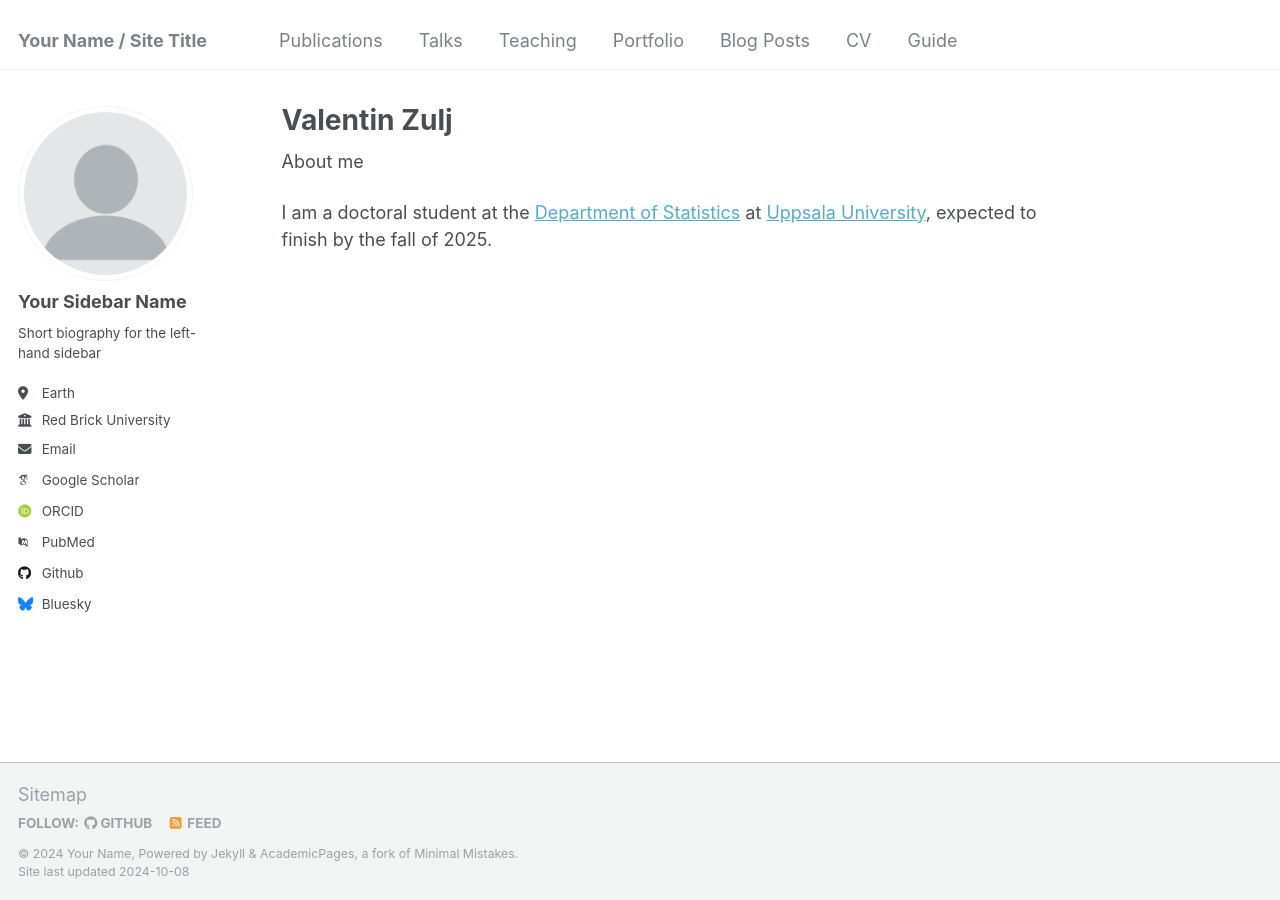
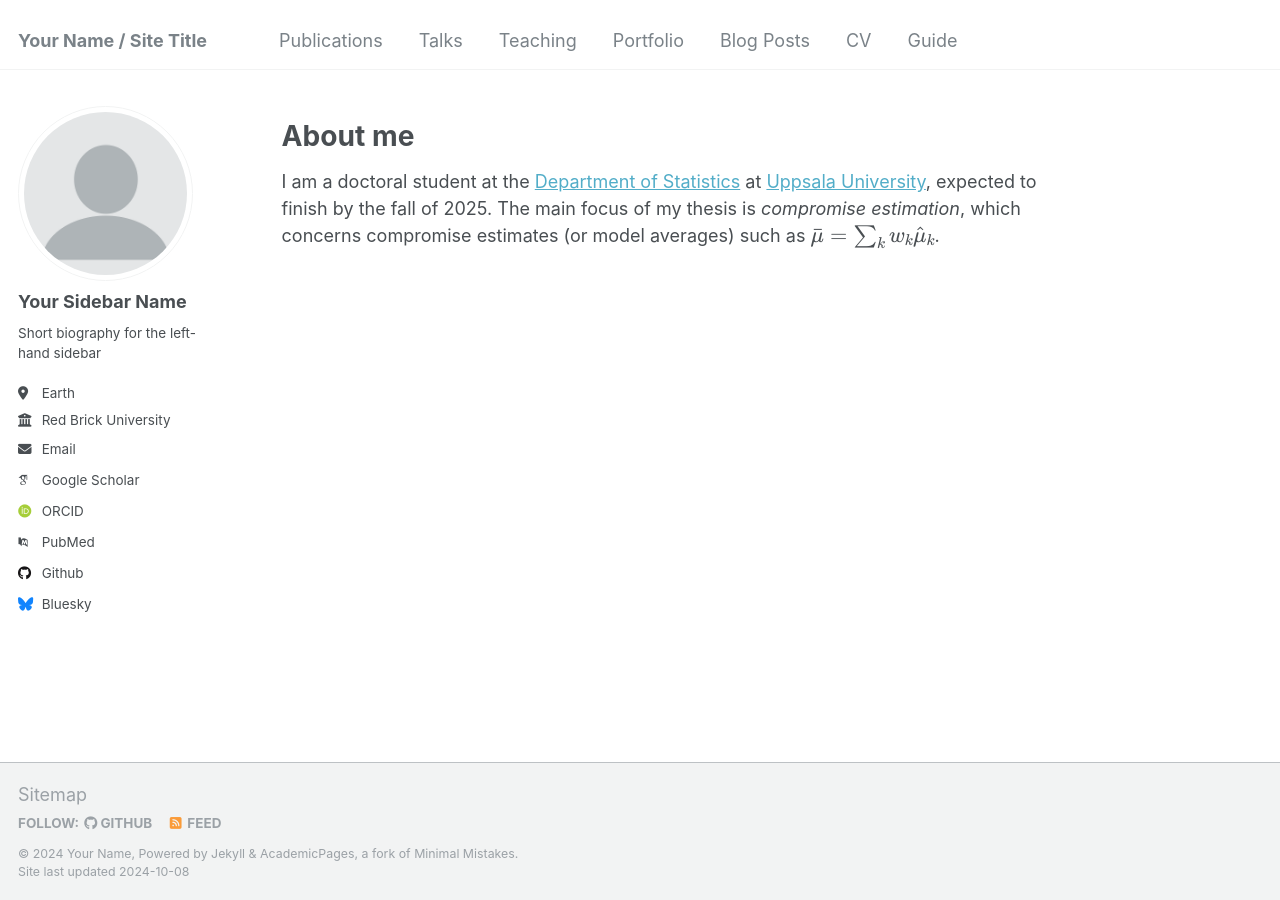
Before and after one commit to valentinzulj/valentinzulj.github.io, a Jekyll site: the page built from _pages/about.md, in a window 1280 px wide. Built offline with Jekyll 4.4.1, drawn with Linux system fonts in a browser that asks for light colours; some web fonts are replaced.

Commit message:
update about me

```diff
--- a/_pages/about.md
+++ b/_pages/about.md
@@ -1,13 +1,14 @@
 ---
 permalink: /
-title: "Valentin Zulj"
-excerpt: "About me"
+title: ""
+excerpt: ""
 author_profile: true
 redirect_from:
   - /about/
   - /about.html
 ---
+
 About me
+======
 
-
-I am a doctoral student at the [Department of Statistics](https://www.uu.se/en/department/statistics) at [Uppsala University](https://www.uu.se/en), expected to finish by the fall of 2025.
+I am a doctoral student at the [Department of Statistics](https://www.uu.se/en/department/statistics) at [Uppsala University](https://www.uu.se/en), expected to finish by the fall of 2025. The main focus of my thesis is *compromise estimation*, which concerns compromise estimates (or model averages) such as $$\bar \mu = \sum_k w_k \hat \mu_k$$.
```
